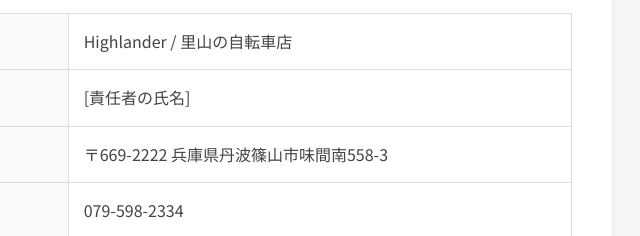
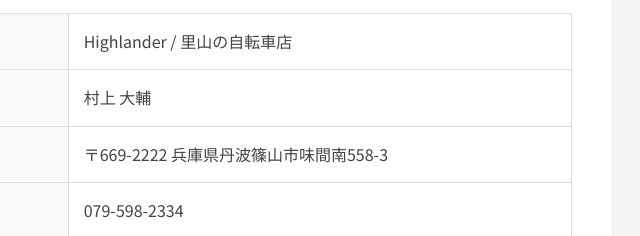
Before and after one commit to koubouhirx7-cloud/highlander-bicycle, a website: page tokushoho.html in a window 1280 px wide. Shown: the part 315-551 px from the top of the page, 428-1068 px from the left. Drawn offline with Linux system fonts and the light colour scheme; a web font is replaced by a local one.

Commit message:
Update representative name in tokushoho.html

```diff
--- a/tokushoho.html
+++ b/tokushoho.html
@@ -101,7 +101,7 @@
                             </tr>
                             <tr>
                                 <th>運営責任者</th>
-                                <td>[責任者の氏名]</td>
+                                <td>村上 大輔</td>
                             </tr>
                             <tr>
                                 <th>所在地</th>
```
